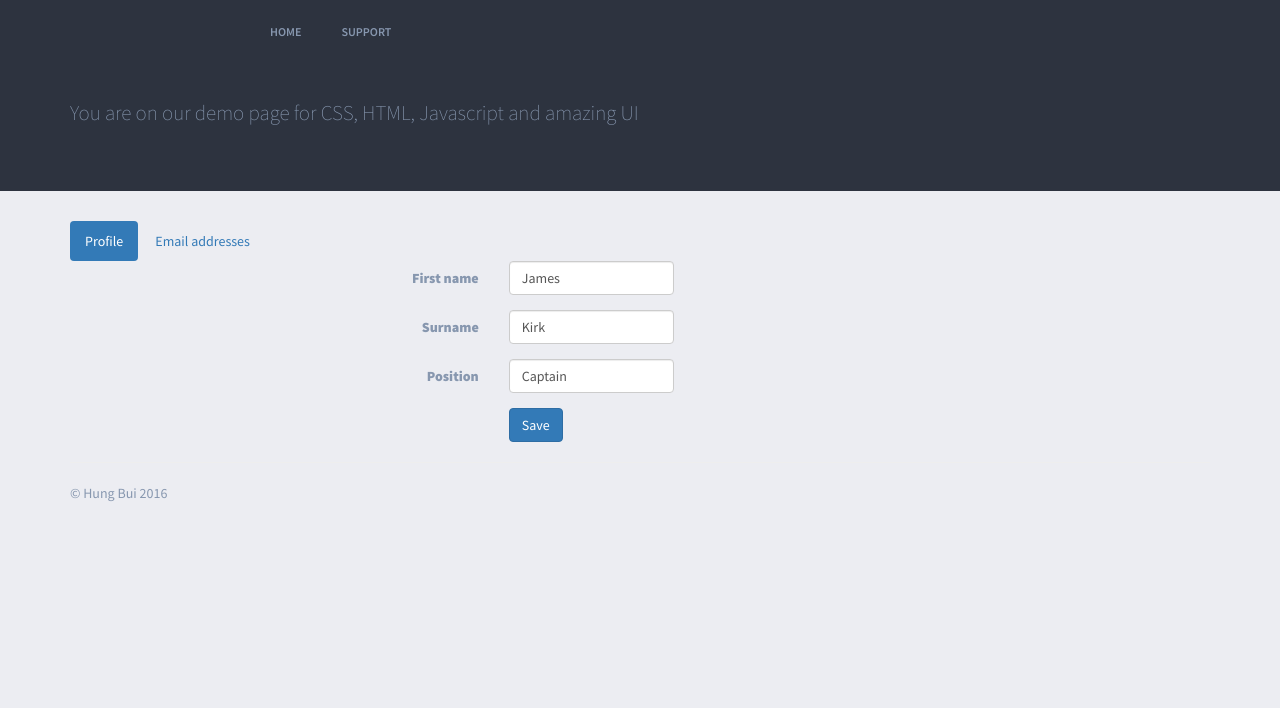
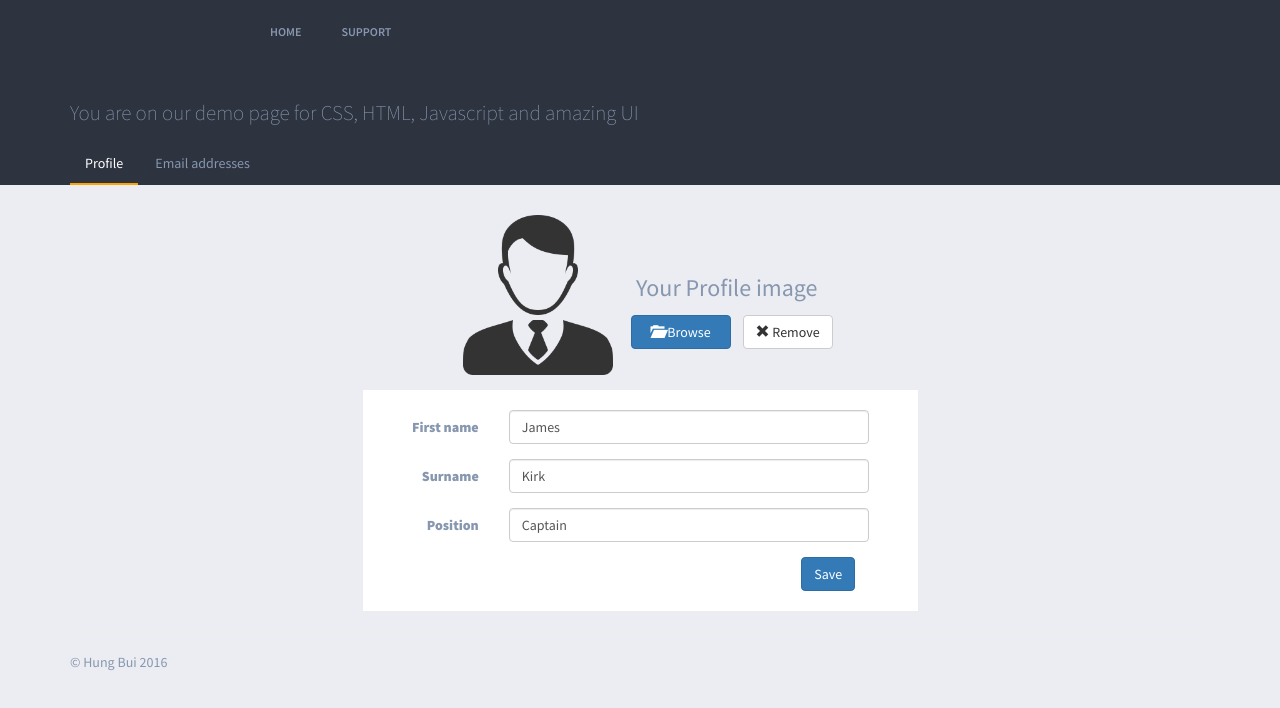
Before and after one commit to hbweb/angular-grub, a website: page index.html in a window 1280 px wide. Drawn offline with nearby package versions, Linux system fonts and the light colour scheme; some icons are missing.

Commit message:
fix style profile tab

```diff
--- a/css/main_1.css
+++ b/css/main_1.css
@@ -34,3 +34,72 @@ input.add-email {
 .form-add-email > div.row {
 	margin: 0;
 }
+
+.profile h3 {
+    float: right;
+    margin-top: -100px;
+}
+
+.profile .btn-file {
+    margin-left: 168px;
+    margin-top: -60px;
+    position: absolute;
+    width: 100px;
+}
+
+.profile {
+	padding: 0 115px;
+}
+
+.profile .fileinput-remove {
+	margin-left: 280px;
+    margin-top: -60px;
+    position: absolute;
+}
+
+.profile img.file-preview-image {
+	border-radius: 10px !important;
+    max-width: 160px !important;
+    max-height: 160px !important;
+}
+
+#avatar {
+    height: 26px;
+    margin-top: -26px;
+    opacity: 0;
+    width: 100px;
+}
+
+.file-thumbnail-footer, .file-preview-status {
+	display: none;
+}
+
+.file-preview-frame {
+    height: 160px;
+    text-align: center;
+    width: 160px;
+}
+
+.form-body {
+    background: white none repeat scroll 0 0;
+    padding: 20px 0;
+}
+
+.jumbotron {
+    padding-bottom: 0;
+}
+
+.nav-pills > li > a {
+	color: #8797AF;
+}
+
+.nav-pills > li > a:hover, .nav-pills > li.active > a:hover, .nav-pills > li > a:focus, .nav-pills > li.active > a:focus  {
+	border-radius: 0;
+	background: none;
+}
+
+.nav-pills > li.active > a {
+	background: none;
+	border-radius: 0;
+	border-bottom: 2px solid #FFA300;
+}
--- a/data/profile.json
+++ b/data/profile.json
@@ -1,13 +1,9 @@
 {
     "emailAddresses": [
-        {
-            "email":"captain.kirk@starship.enterprise",
-            "isPrimary": true
-        },
-        {
-            "email":"james.kirk@starship.enterprise",
-            "isPrimary": false
-        }
+       "captain.kirk@starship.enterprise",
+       "captain.america@starship.enterprise",
+       "james.kirk@starship.enterprise",
+       "captain.face@starship.enterprise"
     ],
     "forename": "James",
     "photo": {
--- a/index.html
+++ b/index.html
@@ -59,49 +59,56 @@
 
         <p>You are on our demo page for CSS, HTML, Javascript and amazing UI</p>
       </div>
+      <div class="container">
+		     <ul id="tabs" class="nav nav-pills" data-tabs="tabs">
+		         <li class="active"><a href="#profile_form" data-toggle="tab">Profile</a></li>
+		         <li><a href="#email_addresses_form" data-toggle="tab">Email addresses</a></li>
+		     </ul>
+      </div>
     </div>
 
     <div class="container">
       <div id="content">
-        <ul id="tabs" class="nav nav-pills" data-tabs="tabs">
-            <li class="active"><a href="#profile_form" data-toggle="tab">Profile</a></li>
-            <li><a href="#email_addresses_form" data-toggle="tab">Email addresses</a></li>
-        </ul>
         <div id="my-tab-content" class="tab-content">
             <div class="tab-pane active" id="profile_form" ng-controller="ProfileCtrl">
                 <div class="row">
                   <div class="col-md-offset-3 col-md-6">
                     <!-- BEGIN FORM-->
                     <form action="#" id="form_sample_1" class="form-horizontal">
+                    	<div class="form-group">
+                        	<div class="profile">
+                             <input id="avatar" name="avatar" type="file" class="file-loading">
+                             <h3>Your Profile image</h3>
+                           </div>
+                        </div>
                         <div class="form-body">
 
                           <div class="alert alert-danger display-hide">
                               <button class="close" data-close="alert"></button> You have some form errors. Please check below. </div>
                           <div class="alert alert-success display-hide">
                               <button class="close" data-close="alert"></button> Your form validation is successful! </div>
-
                           <div class="form-group">
                               <label class="control-label col-md-3">First name</label>
-                              <div class="col-md-4"><input type="text" name="name" data-required="1" class="form-control" value="{{profile.forename}}" /> </div>
+                              <div class="col-md-8"><input type="text" name="name" data-required="1" class="form-control" value="{{profile.forename}}" /> </div>
                           </div>
 
                           <div class="form-group">
                               <label class="control-label col-md-3">Surname</label>
-                              <div class="col-md-4"><input type="text" name="name" data-required="1" class="form-control" value="{{profile.surname}}"  /> </div>
+                              <div class="col-md-8"><input type="text" name="name" data-required="1" class="form-control" value="{{profile.surname}}"  /> </div>
                           </div>
 
                           <div class="form-group">
                               <label class="control-label col-md-3">Position</label>
-                              <div class="col-md-4"><input type="text" name="name" data-required="1" class="form-control" value="{{profile.title}}"  /> </div>
+                              <div class="col-md-8"><input type="text" name="name" data-required="1" class="form-control" value="{{profile.title}}"  /> </div>
                           </div>
 
-                      </div>
-                      <div class="form-actions">
-                          <div class="row">
-                              <div class="col-md-offset-3 col-md-9">
-                                  <button type="submit" class="btn btn-primary">Save</button>
-                              </div>
-                          </div>
+	                      <div class="form-actions">
+	                          <div class="row">
+	                              <div class="col-md-offset-9 col-md-9">
+	                                  <button type="submit" class="btn btn-primary">Save</button>
+	                              </div>
+	                          </div>
+	                      </div>
                       </div>
                     </form>
                     <!-- END FORM-->
@@ -145,6 +152,7 @@
     </div> <!-- /container -->
         <script src="//ajax.googleapis.com/ajax/libs/jquery/1.11.2/jquery.min.js"></script>
         <script>window.jQuery || document.write('<script src="js/vendor/jquery-1.11.2.min.js"><\/script>')</script>
+        <script src="js/vendor/fileinput.js"></script>
         <script src="js/vendor/bootstrap.min.js"></script>
         <script src="js/main.js"></script>
         <script src="js/profile.js"></script>
```
